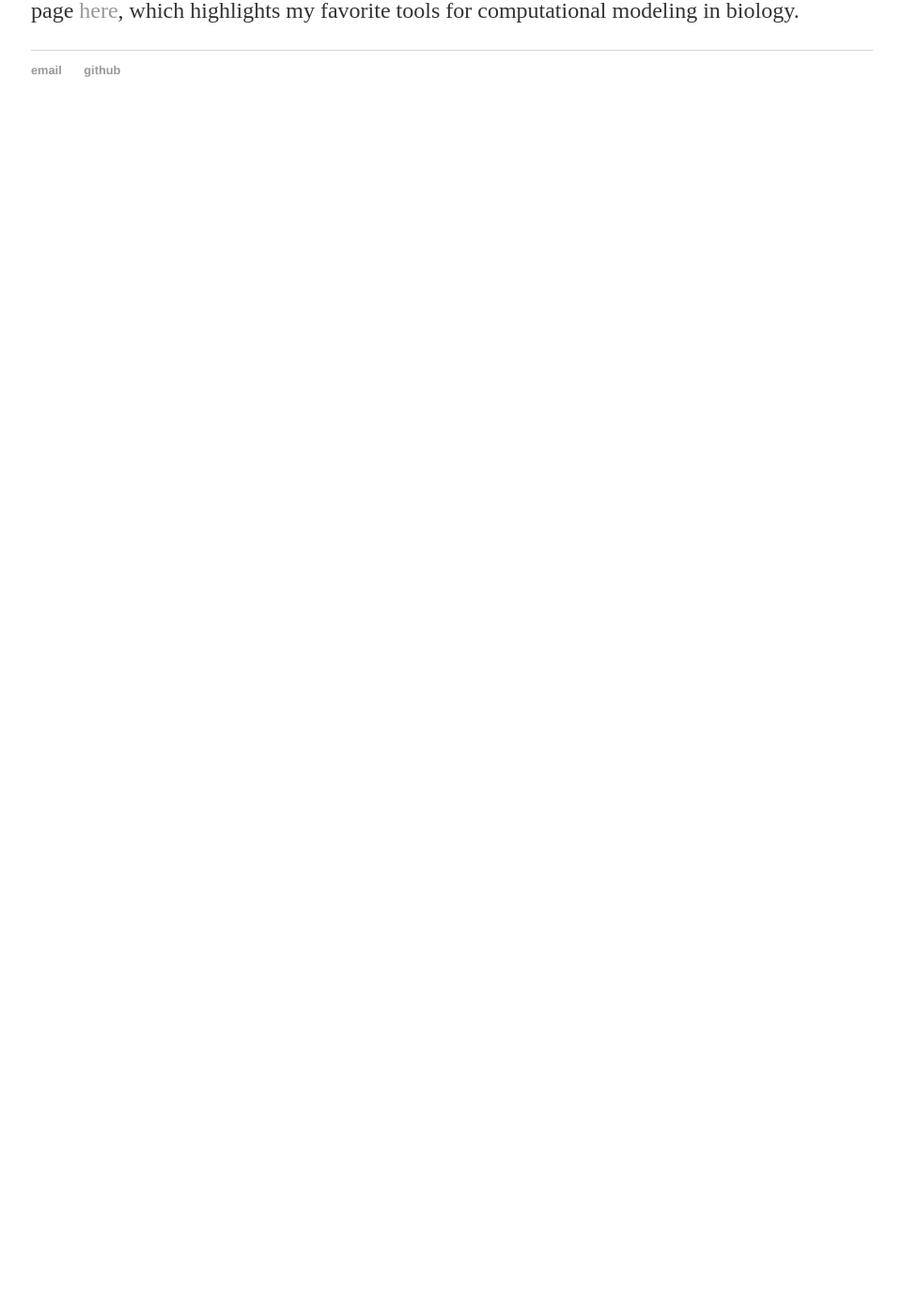
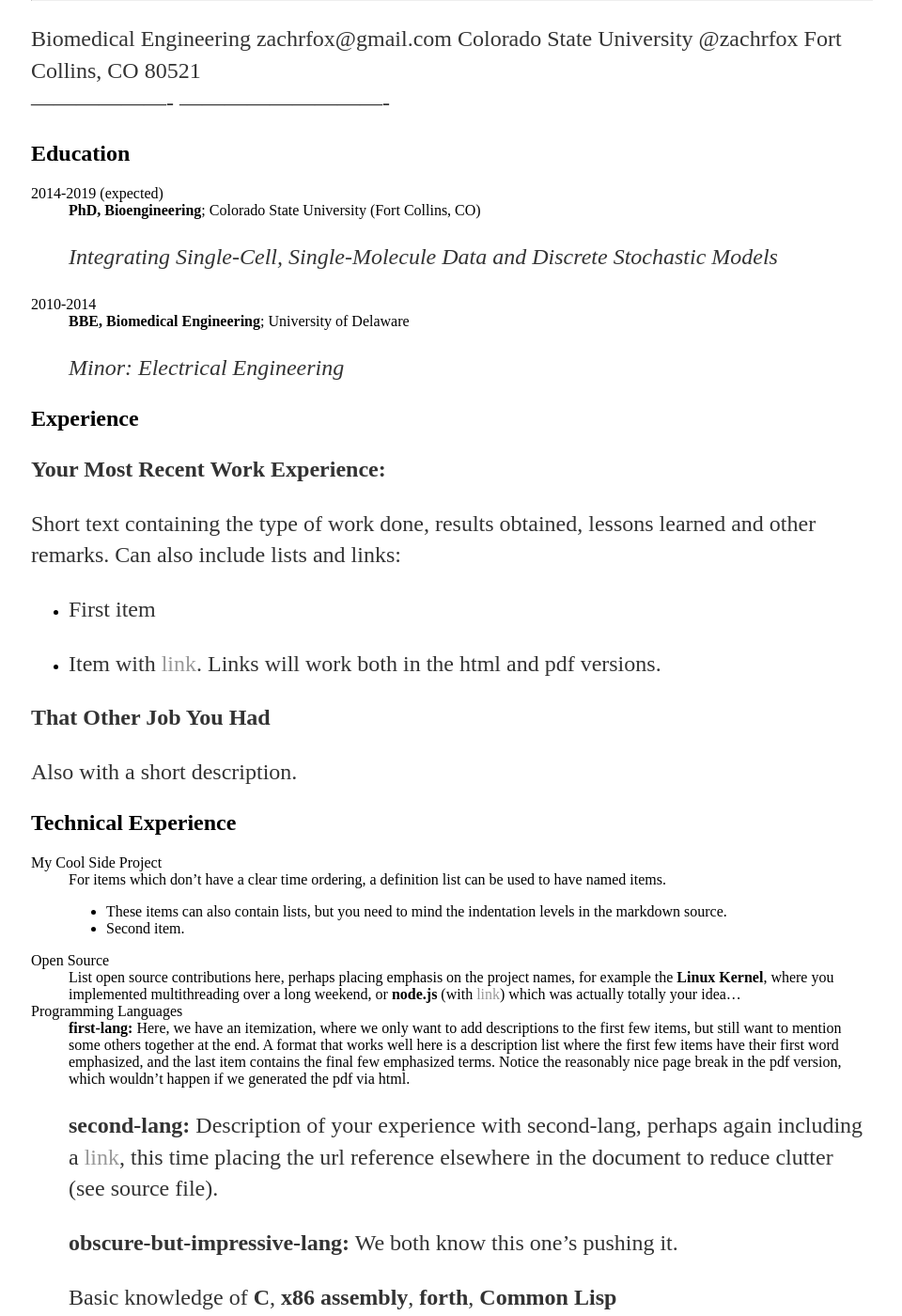
Before and after one commit to zachfox/zachfox.github.io, a Jekyll site: the page built from cv/index.md, in a window 1280 px wide and 1400 px high, scrolled down 198 px. Shown: the whole window at 94% size, without its empty margins (159-1119 px from the left). Built offline with Jekyll 4.4.1, drawn with Linux system fonts in a browser that asks for light colours; before the commit the page ends 900 px from its top, so only the background shows below that; some of the changed text lies outside the part shown.

Commit message:
added cv

```diff
--- a/cv/index.md
+++ b/cv/index.md
@@ -2,7 +2,96 @@
 layout: default
 title: Zach Fox's CV
 ---
+Zach Fox
+============
+
+-------------------     ----------------------------
+Biomedical Engineering             zachrfox@gmail.com
+Colorado State University          @zachrfox
+Fort Collins, CO 80521
+-------------------     ----------------------------
+
+Education
+---------
+
+2014-2019 (expected)
+:   **PhD, Bioengineering**; Colorado State University (Fort Collins, CO)
+
+    *Integrating Single-Cell, Single-Molecule Data and Discrete Stochastic Models*
+
+2010-2014
+:   **BBE, Biomedical Engineering**; University of Delaware
+
+    *Minor: Electrical Engineering*
+
+Experience
+----------
+
+**Your Most Recent Work Experience:**
+
+Short text containing the type of work done, results obtained,
+lessons learned and other remarks. Can also include lists and
+links:
+
+* First item
+
+* Item with [link](http://www.example.com). Links will work both in
+  the html and pdf versions.
+
+**That Other Job You Had**
+
+Also with a short description.
+
+Technical Experience
+--------------------
+
+My Cool Side Project
+:   For items which don't have a clear time ordering, a definition
+    list can be used to have named items.
+
+    * These items can also contain lists, but you need to mind the
+      indentation levels in the markdown source.
+    * Second item.
+
+Open Source
+:   List open source contributions here, perhaps placing emphasis on
+    the project names, for example the **Linux Kernel**, where you
+    implemented multithreading over a long weekend, or **node.js**
+    (with [link](http://nodejs.org)) which was actually totally
+    your idea...
+
+Programming Languages
+:   **first-lang:** Here, we have an itemization, where we only want
+    to add descriptions to the first few items, but still want to
+    mention some others together at the end. A format that works well
+    here is a description list where the first few items have their
+    first word emphasized, and the last item contains the final few
+    emphasized terms. Notice the reasonably nice page break in the pdf
+    version, which wouldn't happen if we generated the pdf via html.
+
+:   **second-lang:** Description of your experience with second-lang,
+    perhaps again including a [link] [ref], this time placing the url
+    reference elsewhere in the document to reduce clutter (see source
+    file).
+
+:   **obscure-but-impressive-lang:** We both know this one's pushing
+    it.
+
+:   Basic knowledge of **C**, **x86 assembly**, **forth**, **Common Lisp**
+
+[ref]: https://github.com/githubuser/superlongprojectname
+
+Extra Section, Call it Whatever You Want
+----------------------------------------
+
+* Human Languages:
+
+     * English (native speaker)
+     * ???
+     * This is what a nested list looks like.
+
+* Random tidbit
+
+* Other sort of impressive-sounding thing you did
 
 This page is WIP. In the mean time, check out my [google scholar]("https://scholar.google.com/citations?user=PrYu53UAAAAJ&hl=en">google) page for publications.
-
-I'm also a big fan of the new developer stories on stack exchange. You can check out my page [here](https://stackoverflow.com/users/story/4008104), which highlights my favorite tools for computational modeling in biology.
```
